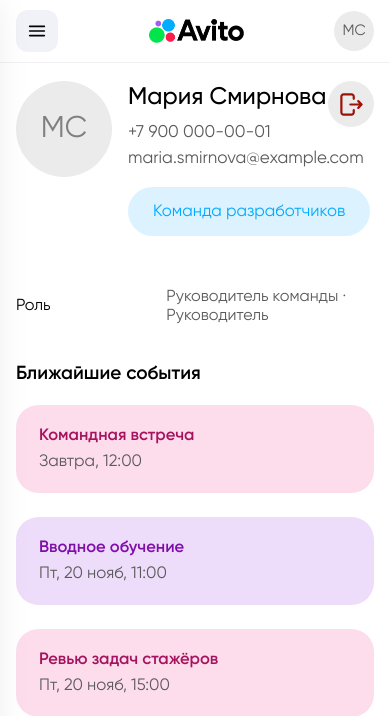
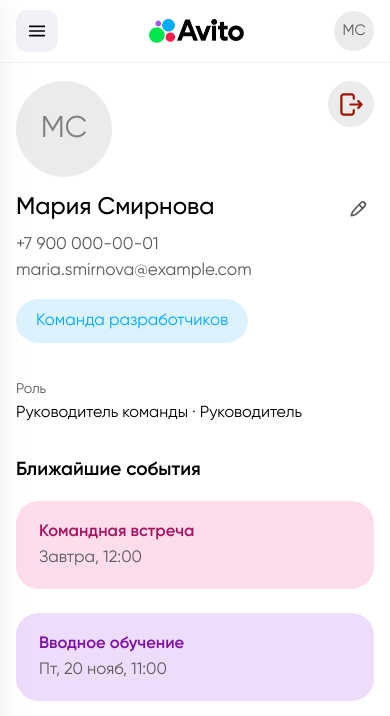
Before and after one commit to Kog3000/ai-buddy, a Flask app: page /profile in a window 390 px wide. Shown: the top 716 px of the page. Run offline with Flask 3, Linux system fonts and the light colour scheme; the visitor is signed in with stand-in values (Sample User, id 1); data comes from the database, SQL or seed files in the repository.

Commit message:
Исправлена мобильная вёрстка профиля
На телефонах аватар и выход вынесены в верхнюю строку, имя и контакты расположены ниже. Поля профиля отображаются вертикально, длинные значения переносятся без растягивания страницы.

Проверены ширины 320 и 375 пикселей, широкая версия и форма редактирования. Горизонтального переполнения нет. HTTP-тесты страниц прошли.

```diff
--- a/app/static/css/app.css
+++ b/app/static/css/app.css
@@ -2098,7 +2098,12 @@ svg {
 
 .profile-info {
   flex: 1;
-}
+  min-width: 0;
+}
+
+.profile-name { min-width: 0; overflow-wrap: anywhere; }
+.profile-head .name-edit { flex-shrink: 0; }
+.contacts > span { min-width: 0; overflow-wrap: anywhere; }
 
 .profile-info h2 {
   font-size: 28px;
@@ -3183,7 +3188,8 @@ svg {
   }
 
   .profile-head {
-    flex-wrap: wrap;
+    display: grid;
+    grid-template-columns: minmax(0, 1fr) auto;
     gap: 16px;
   }
 
@@ -3194,22 +3200,38 @@ svg {
   }
 
   .profile-info {
+    grid-column: 1 / -1;
+    grid-row: 2;
     padding-top: 0;
   }
 
   .profile-info h2 {
     font-size: 24px;
+    align-items: flex-start;
+  }
+
+  .profile-name {
+    flex: 1;
+  }
+
+  .profile-head .team-pill {
+    max-width: 100%;
+    height: auto;
+    min-height: 44px;
+    padding: 12px 20px;
+    overflow-wrap: anywhere;
   }
 
   .contacts {
+    flex-direction: column;
     font-size: 17px;
     gap: 6px 16px;
   }
 
   .logout-form {
-    position: absolute;
-    right: 0;
-    top: 0;
+    grid-column: 2;
+    grid-row: 1;
+    position: static;
   }
 
   .logout-btn {
@@ -3218,18 +3240,46 @@ svg {
   }
 
   .ptable {
+    width: 100%;
+    table-layout: fixed;
     font-size: 16px;
-  }
-
-  .ptable td {
+    margin-top: 24px;
+  }
+
+  .ptable tr {
+    display: grid;
+    grid-template-columns: minmax(0, 1fr);
+    gap: 6px;
+    padding: 14px 0;
+    border-bottom: 1.5px solid #EEEEF0;
+  }
+
+  .ptable tr:last-child { border-bottom: 0; }
+
+  .ptable td, .ptable tr:last-child td {
+    display: block;
+    min-width: 0;
     height: auto;
-    padding: 10px 0;
+    padding: 0;
+    border: 0;
+    overflow-wrap: anywhere;
   }
 
   .ptable td:first-child {
-    width: 42%;
-    padding-right: 10px;
-  }
+    width: auto;
+    padding-right: 0;
+    color: var(--text-2);
+    font-size: 14px;
+  }
+
+  .ptable td:last-child { color: var(--text); }
+
+  .ptable .mentor-link {
+    max-width: 100%;
+    gap: 10px;
+  }
+
+  .ptable .mentor-link > span:not(.dot-ava) { min-width: 0; overflow-wrap: anywhere; }
 
   .event {
     height: auto;
--- a/app/templates/profile.html
+++ b/app/templates/profile.html
@@ -5,7 +5,7 @@
 <section class="profile-head">
   <div class="big-ava">{{ me.initials }}</div>
   <div class="profile-info">
-    <h2>{{ me.full_name }} <button class="name-edit" data-open-profile aria-label="Редактировать профиль" title="Редактировать профиль">{{ icon('pencil', 24) }}</button></h2>
+    <h2><span class="profile-name">{{ me.full_name }}</span> <button class="name-edit" data-open-profile aria-label="Редактировать профиль" title="Редактировать профиль">{{ icon('pencil', 24) }}</button></h2>
     <div class="contacts"><span>{{ me.phone or 'Телефон не указан' }}</span><span>{{ me.email }}</span></div>
     <span class="team-pill">{{ me.team }}</span>
   </div>
@@ -19,7 +19,7 @@
   <tr><td>Роль</td><td>{{ me.position }}{% if me.role != 'intern' %} · {{ me.role_label }}{% endif %}</td></tr>
   {% if me.start_date %}<tr><td>Дата начала стажировки</td><td>{{ me.start_date.strftime('%d.%m.%Y') }}</td></tr>{% endif %}
   {% if me.end_date %}<tr><td>Дата окончания стажировки</td><td>{{ me.end_date.strftime('%d.%m.%Y') }}</td></tr>{% endif %}
-  {% if me.mentor %}<tr><td>Наставник</td><td><a href="/mentor" class="mentor-link"><span class="dot-ava"></span>{{ me.mentor.full_name }} {{ icon('chev-right', 22) }}</a></td></tr>{% endif %}
+  {% if me.mentor %}<tr><td>Наставник</td><td><a href="/mentor" class="mentor-link"><span class="dot-ava"></span><span>{{ me.mentor.full_name }}</span> {{ icon('chev-right', 22) }}</a></td></tr>{% endif %}
   {% if me.lead and me.role == 'intern' %}<tr><td>Руководитель</td><td>{{ me.lead.full_name }}</td></tr>{% endif %}
 </table>
 
```
